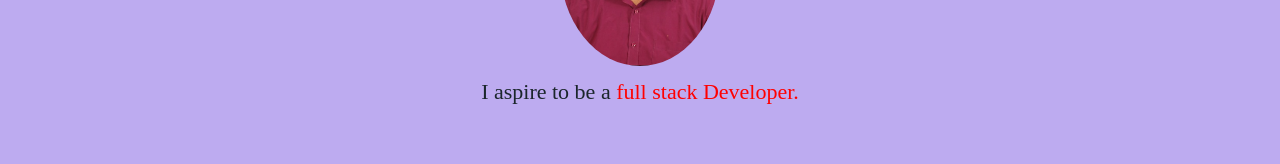
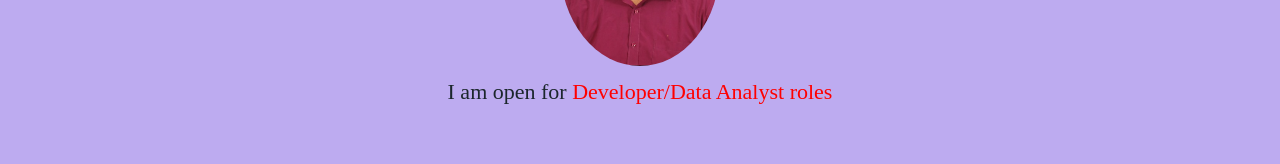
Before and after one commit to suriyaganesh97/cvnew, a plain HTML site: page index.html in a window 1280 px wide. Shown: the part 310-474 px from the top of the page. Drawn offline with Linux system fonts and the light colour scheme.

Commit message:
text commit

```diff
--- a/index.html
+++ b/index.html
@@ -16,7 +16,7 @@
   <br>
 <h1>  I'm Suriya Ganesh </h1>
 <img class="profilepic" src="images\IMG-20190911-WA0000.jpg" alt="">
-  <h2>I aspire to be a <span class="full">full stack Developer.</span></h2>
+  <h2>I am open for <span class="full">Developer/Data Analyst roles</span></h2>
   <br>
   <br>
 </div>
```
